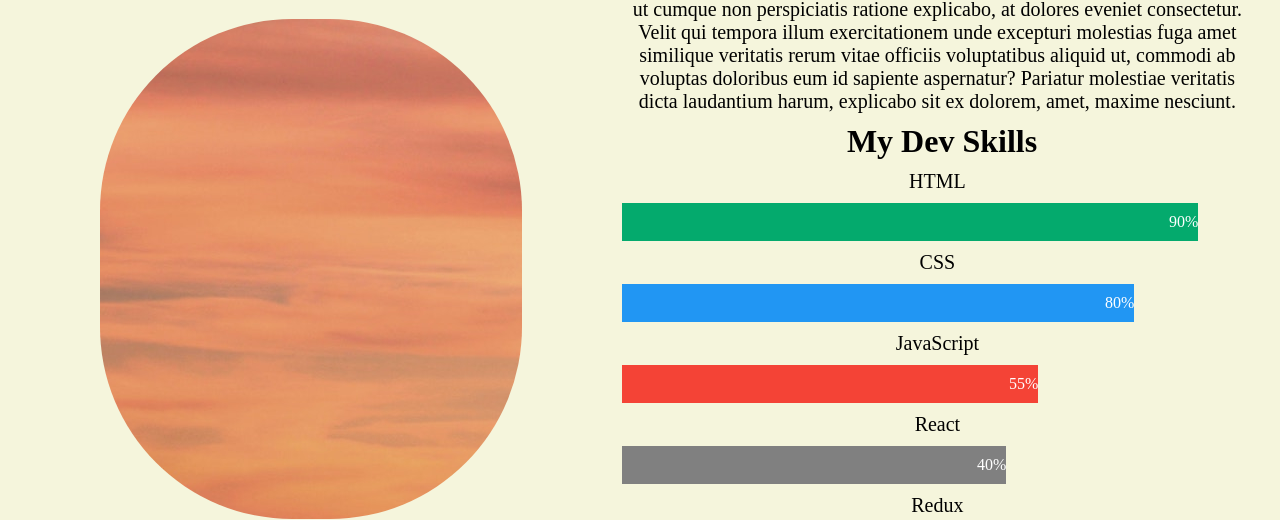
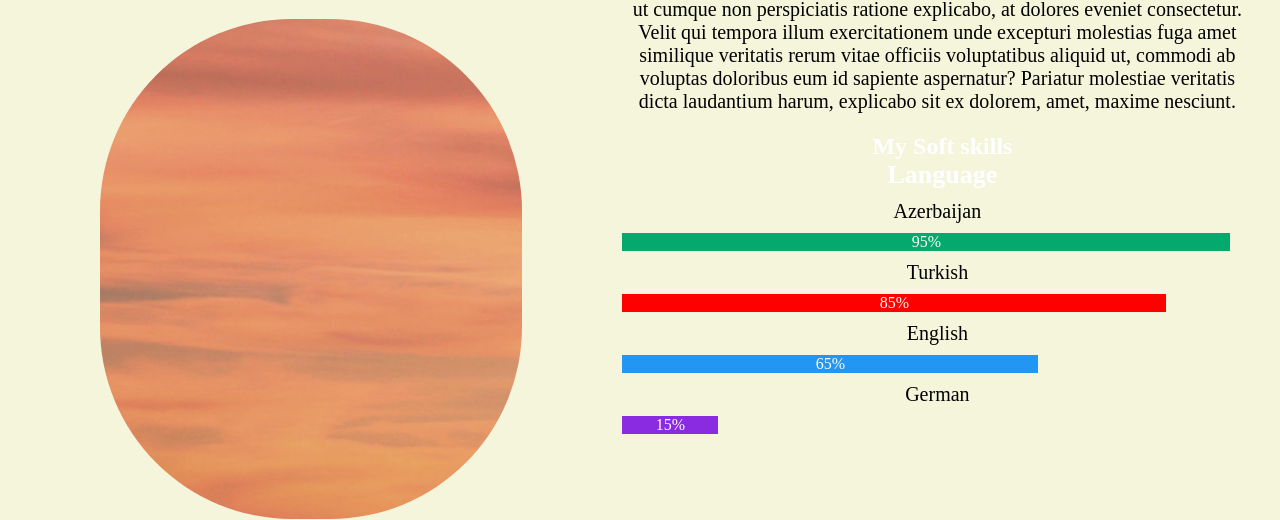
Before and after one commit to zulfuqar2/MainProj, a React (Vite) app: page /about in a window 1280 px wide. Shown: the part 165-685 px from the top of the page. Built offline with nearby package versions, Linux system fonts and the light colour scheme; no server answers.

Commit message:
About is ready

```diff
--- a/src/components/pages/About.jsx
+++ b/src/components/pages/About.jsx
@@ -6,22 +6,46 @@ function About() {
       <h1>Seyfullalı Zülfüqar</h1>
       <div className="container">
         <div className="wrapper">
-      <div className="profil_imgg">
+          <div className="profil_imgg"></div>
+          <div className="profil_text">
+            <p>
+              Lorem ipsum dolor sit. Lorem ipsum, dolor sit amet consectetur
+              adipisicing elit. Reiciendis facere impedit laboriosam magnam
+              voluptate ad quibusdam ullam ducimus nemo, iusto aut ipsa
+              repellendus natus nesciunt assumenda ut cumque non perspiciatis
+              ratione explicabo, at dolores eveniet consectetur. Velit qui
+              tempora illum exercitationem unde excepturi molestias fuga amet
+              similique veritatis rerum vitae officiis voluptatibus aliquid ut,
+              commodi ab voluptas doloribus eum id sapiente aspernatur? Pariatur
+              molestiae veritatis dicta laudantium harum, explicabo sit ex
+              dolorem, amet, maxime nesciunt.
+            </p>
+            <div className="softskill">
+            <h2>My Soft skills</h2>
+            <h3>Language</h3>
+            <p>Azerbaijan</p>
+            <div className="softs">
+              <div className="softAz"> 95%</div>
+            </div>
+            <p>Turkish</p>
+            <div className="softs">
+              <div className="softTr"> 85%</div>
+            </div>
+            <p>English</p>
+            <div className="softs">
+              <div className="softEn"> 65%</div>
+            </div>
+            <p>German</p>
+            <div className="softs">
+              <div className="softGr"> 15%</div>
+            </div>
+          </div>
+          </div>
 
         </div>
-      <div className="profil_text">
 
-      <p>Lorem ipsum dolor sit.
-  Lorem ipsum, dolor sit amet consectetur adipisicing elit.
-  Reiciendis facere impedit laboriosam magnam voluptate ad quibusdam
-  ullam ducimus nemo, iusto aut ipsa repellendus natus nesciunt
-  assumenda ut cumque non perspiciatis ratione explicabo, at dolores
-  eveniet consectetur. Velit qui tempora illum exercitationem unde
-  excepturi molestias fuga amet similique veritatis rerum vitae
-  officiis voluptatibus aliquid ut, commodi ab voluptas doloribus
-  eum id sapiente aspernatur? Pariatur molestiae veritatis dicta
-  laudantium harum, explicabo sit ex dolorem, amet, maxime nesciunt.
-  </p>
+      </div>
+
       <div className="skill">
         <h1>My Dev Skills</h1>
         <p>HTML</p>
@@ -46,19 +70,8 @@ function About() {
         <p>Redux</p>
         <div className="container">
           <div className="skills redux"> 35%</div>
-
         </div>
       </div>
-
-      </div>
-    </div>
-
-
-
-
-
-</div>
-
     </>
   );
 }
--- a/src/components/pages/pagecss/Aboutss.css
+++ b/src/components/pages/pagecss/Aboutss.css
@@ -29,14 +29,24 @@ p{
 
 
 .skills {
-    text-align: right; /* Right-align text */
-    padding-top: 10px; /* Add top padding */
-    padding-bottom: 10px; /* Add bottom padding */
-    color: white; /* White text color */
-  }
+    text-align: right;
+    padding-top: 10px;
+    padding-bottom: 10px;
+    color: white;
+}
 
-  .html {width: 90%; background-color: #04AA6D;} /* Green */
-  .css {width: 80%; background-color: #2196F3;} /* Blue */
-  .js {width: 65%; background-color: #f44336;} /* Red */
+  .html {width: 90%; background-color: #04AA6D;}
+  .css {width: 80%; background-color: #2196F3;}
+  .js {width: 65%; background-color: #f44336;}
   .react {width: 60%; background-color: #808080;}
   .redux{width: 35% ; background-color: brown;}
+  .softskill{
+    text-align: center;
+    padding-top: 10px;
+    padding-bottom: 5px;
+    color: white;
+  }
+.softAz{width: 95%;background-color: #04AA6D;}
+.softTr{width: 85%;background-color: red;}
+.softEn{width: 65%;background-color: #2196F3;}
+.softGr{width: 15%;background-color: blueviolet;}
```
Lines whose indentation alone changed are shown as unchanged.
